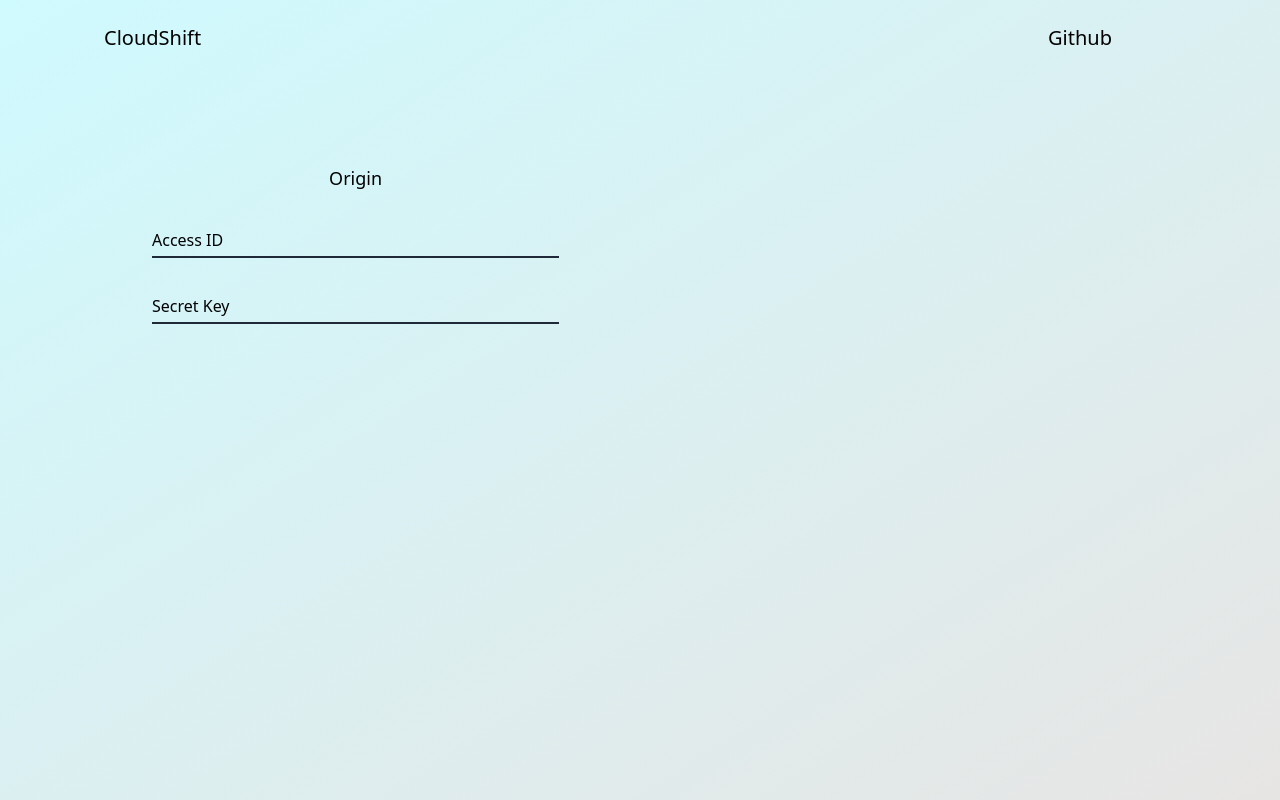
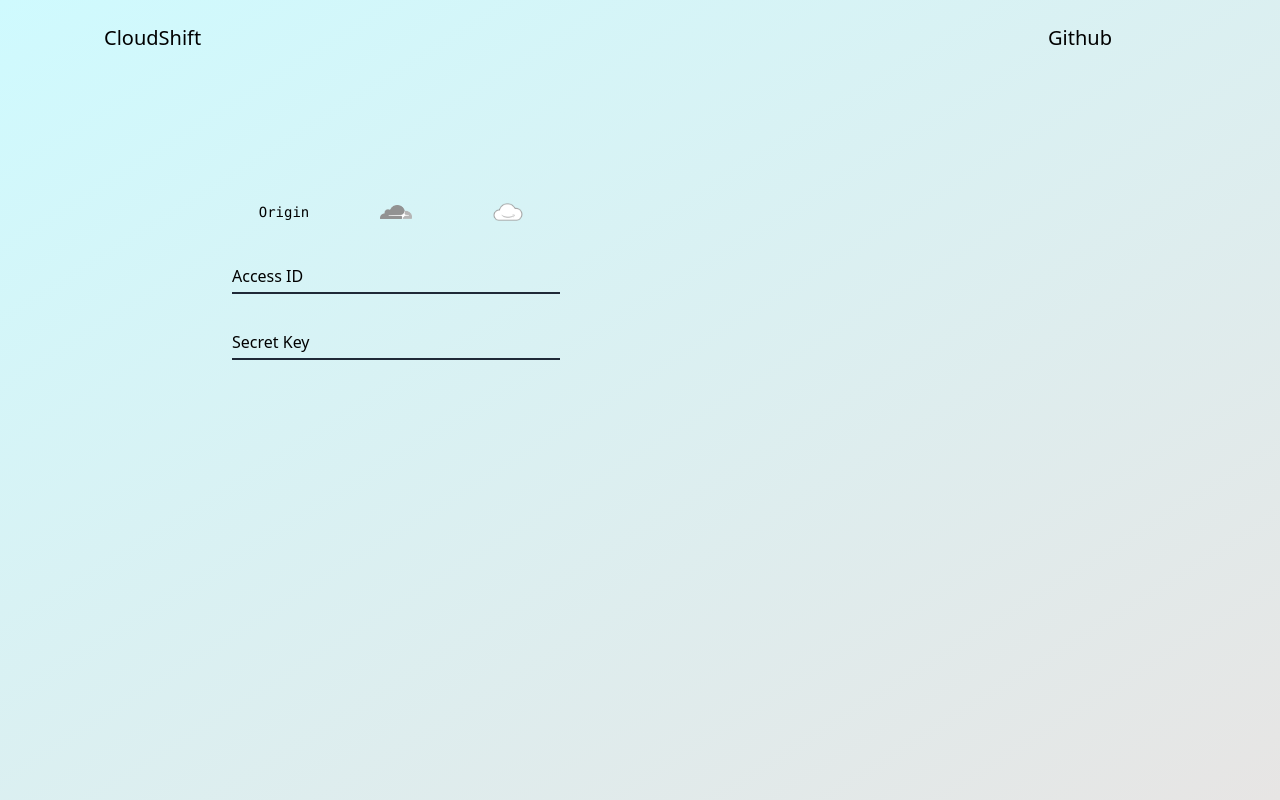
Before and after one commit to oslabs-beta/CloudShift, a React app: page / in a window 1280 px wide. Built offline with nearby package versions, Linux system fonts and the light colour scheme; no server answers.

Commit message:
small icons for cloud images

```diff
--- a/client/components/Destination.js
+++ b/client/components/Destination.js
@@ -47,12 +47,9 @@ const Destination = (props) => {
 
   return (
     <div>
-      <div className="flex flex-col justify-items-center items-center relative z-0 w-4/5 mb-6 group text-center text-lg">
-        {!props.name ? null : (
-          <img
-            src={props.name === 'AWS' ? aws_edited : cloudflare_edited}
-          ></img>
-        )}
+      <div className="relative z-0 w-full h-full mb-6 group">
+          <div class="grid grid-cols-3 gap-2">
+            <div class="mx-auto text-sm flex items-center font-mono">
               Destination
               {props.name && (
                 <>
@@ -60,8 +57,24 @@ const Destination = (props) => {
                 </>
               )}
             </div>
+            <div>
+              <img
+                class={`flex items-center mx-auto object-scale-down h-8 w-8 ${props.name === "Cloudflare" ? "" : "grayscale"}`}
+                // src={props.name === 'AWS' ? aws_edited : cloudflare_edited}
+                src={cloudflare_edited}
+              />
+            </div>
+            <div>
+              <img
+                class={`flex items-center mx-auto object-scale-down h-8 w-8 ${props.name === "AWS" ? "" : "grayscale"}`}
+                // src={props.name === 'AWS' ? aws_edited : cloudflare_edited}
+                src={aws_edited}
+              />
+            </div>
+          </div>
+      </div>
 
-      <div className="relative z-0 w-4/5 mb-6 group">
+      <div className="relative z-0 w-full h-full mb-6 group">
         <input
           type="key"
           className="block py-2.5 px-0 w-full text-sm text-gray-900 bg-transparent border-0 border-b-2 border-gray-800 appearance-none focus:outline-none focus:ring-0 focus:border-blue-600 peer"
@@ -82,7 +95,7 @@ const Destination = (props) => {
         </label>
       </div>
 
-      <div className="block relative z-0 w-4/5 mb-6 group">
+      <div className="block relative z-0 w-full h-full mb-6 group">
         <input
           className="block py-2.5 px-0 w-full text-sm text-gray-900 bg-transparent border-0 border-b-2 border-gray-800 appearance-none focus:outline-none focus:ring-0 focus:border-blue-600 peer"
           placeholder=" "
@@ -105,7 +118,7 @@ const Destination = (props) => {
       </div>
 
       {props.name === 'Cloudflare' && (
-        <div className="relative z-0 w-4/5 mb-6 group">
+        <div className="relative z-0 w-full h-full mb-6 group">
           <input
             className="block py-2.5 px-0 w-full text-sm text-gray-900 bg-transparent border-0 border-b-2 border-gray-800 appearance-none focus:outline-none focus:ring-0 focus:border-blue-600 peer"
             placeholder=" "
@@ -135,10 +148,10 @@ const Destination = (props) => {
       {destination.errorMessage ? (
         <ErrorComponent></ErrorComponent>
       ) : (
-        <div className="relative z-0 w-4/5 mb-6 group">{bucketSelect}</div>
+        <div className="relative z-0 w-full h-full mb-6 group">{bucketSelect}</div>
       )}
 
-      <div className="relative z-0 w-4/5 mb-6 group">
+      <div className="relative z-0 w-full h-full mb-6 group">
         {origin.selectedBucket && destination.selectedBucket && (
           <MigrationButton></MigrationButton>
         )}
--- a/client/components/MigrationButton.js
+++ b/client/components/MigrationButton.js
@@ -18,7 +18,7 @@ const StartMigrationButton = () => {
 
   return (
     <>
-      <div className="flex justify-center items-center mt-10">
+      <div className="flex justify-center items-center mt-8">
         <button
           className="text-white bg-blue-700 hover:bg-blue-800 focus:ring-4 focus:ring-blue-300 font-medium rounded-lg text-sm px-5 py-2.5 mr-2 mb-2 dark:bg-blue-600 dark:hover:bg-blue-700 focus:outline-none dark:focus:ring-blue-800"
           onClick={() => dispatch(migrationStatusChange(true))}
--- a/client/components/Origin.js
+++ b/client/components/Origin.js
@@ -36,12 +36,9 @@ const Origin = (props) => {
 
   return (
     <div>
-      <div className="flex flex-col justify-items-center items-center relative z-0 w-4/5 mb-6 group text-center text-lg">
-        {!origin.name ? null : (
-          <img
-            src={props.name === 'AWS' ? aws_edited : cloudflare_edited}
-          ></img>
-        )}
+      <div className="relative z-0 w-full h-full mb-6 group">
+          <div class="grid grid-cols-3 gap-2">
+            <div class="mx-auto text-sm flex items-center font-mono">
               Origin
               {props.name && (
                 <>
@@ -49,8 +46,24 @@ const Origin = (props) => {
                 </>
               )}
             </div>
+            <div>
+              <img
+                class={`flex items-center mx-auto object-scale-down h-8 w-8 ${props.name === "Cloudflare" ? "" : "grayscale"}`}
+                // src={props.name === 'AWS' ? aws_edited : cloudflare_edited}
+                src={cloudflare_edited}
+              />
+            </div>
+            <div>
+              <img
+                class={`flex items-center mx-auto object-scale-down h-8 w-8 ${props.name === "AWS" ? "" : "grayscale"}`}
+                // src={props.name === 'AWS' ? aws_edited : cloudflare_edited}
+                src={aws_edited}
+              />
+            </div>
+          </div>
+      </div>
 
-      <div className="relative z-0 w-4/5 mb-6 group">
+      <div className="relative z-0 w-full h-full mb-6 group">
         <input
           type="key"
           className="block py-2.5 px-0 w-full text-sm text-gray-900 bg-transparent border-0 border-b-2 border-gray-800 appearance-none focus:outline-none focus:ring-0 focus:border-blue-600 peer"
@@ -75,7 +88,7 @@ const Origin = (props) => {
         </label>
       </div>
 
-      <div className="block relative z-0 w-4/5 mb-6 group">
+      <div className="block relative z-0 w-full h-full mb-6 group">
         <input
           className="block py-2.5 px-0 w-full text-sm text-gray-900 bg-transparent border-0 border-b-2 border-gray-800 appearance-none focus:outline-none focus:ring-0 focus:border-blue-600 peer"
           placeholder=" "
@@ -98,7 +111,7 @@ const Origin = (props) => {
       </div>
 
       {props.name === 'Cloudflare' && (
-        <div className="relative z-0 w-4/5 mb-6 group">
+        <div className="relative z-0 w-full h-full mb-6 group">
           <input
             className="block py-2.5 px-0 w-full text-sm text-gray-900 bg-transparent border-0 border-b-2 border-gray-800 appearance-none focus:outline-none focus:ring-0 focus:border-blue-600 peer"
             placeholder=" "
@@ -128,7 +141,7 @@ const Origin = (props) => {
       {origin.errorMessage ? (
         <ErrorComponent></ErrorComponent>
       ) : (
-        <div className="relative z-0 w-4/5 mb-6 group">{bucketSelect}</div>
+        <div className="relative z-0 w-full h-full mb-6 group">{bucketSelect}</div>
       )}
     </div>
   );
--- a/client/components/RemoteContainer.js
+++ b/client/components/RemoteContainer.js
@@ -8,8 +8,8 @@ export const RemoteContainer = (props) => {
 
   return (
     <>
-      <div className="grid grid-rows-1 grid-flow-col gap-40 mx-32 my-16 p-6">
-        <div>
+      <div className="grid grid-rows-1 grid-cols-2 mx-32 my-16 p-6">
+        <div class="mx-20 my-8">
           <Origin
             remoteType={'origin'}
             originAccessIdHandler={originAccessIdHandler}
@@ -20,8 +20,8 @@ export const RemoteContainer = (props) => {
           />
         </div>
 
-        <div>
-          {origin.accessId && origin.secretKey && origin.selectedBucket && (
+        <div class="mx-20 my-8">
+          {(origin.accessId && origin.secretKey && origin.selectedBucket) ?
             <Destination
               remoteType={'destination'}
               accessIdHandler={destinationAccessIdHandler}
@@ -30,7 +30,9 @@ export const RemoteContainer = (props) => {
               name={destination.name}
               service={destination.service}
             />
-          )}
+            :
+            <div></div>
+          }
         </div>
       </div>
     </>
```
Lines whose indentation alone changed are shown as unchanged.
